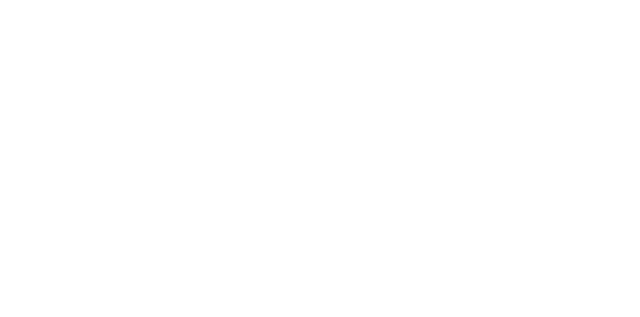
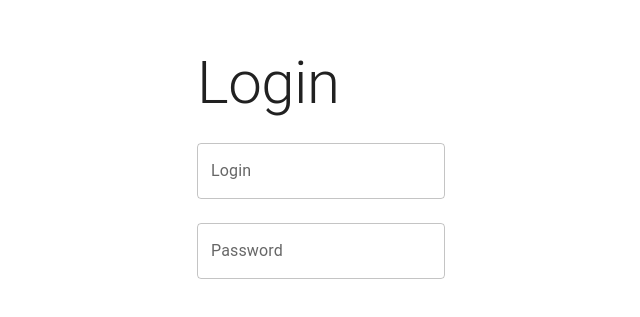
Before and after one commit to JerryUusis/manual_testing_form, a React (Vite) app: page /login in a window 1280 px wide. Shown: the part 237-554 px from the top of the page, without its empty margins (319-959 px from the left). Built offline with nearby package versions, Linux system fonts and the light colour scheme.

Commit message:
Add inital route for /login

```diff
--- a/package.json
+++ b/package.json
@@ -20,7 +20,9 @@
     "@mui/material": "^6.4.1",
     "firebase": "^11.2.0",
     "react": "^18.3.1",
-    "react-dom": "^18.3.1"
+    "react-dom": "^18.3.1",
+    "react-router": "^7.1.3",
+    "react-router-dom": "^7.1.3"
   },
   "devDependencies": {
     "@eslint/js": "^9.17.0",
--- a/src/App.tsx
+++ b/src/App.tsx
@@ -1,9 +1,21 @@
+import { Routes, Route, BrowserRouter } from "react-router";
+import { ThemeProvider } from "@mui/material";
+import { theme } from "./utils/theme";
+import CssBaseline from "@mui/material/CssBaseline";
+import Login from "./routes/Login";
+
 function App() {
-
   return (
-    <>
-    </>
-  )
+    <ThemeProvider theme={theme}>
+      <CssBaseline />
+      <BrowserRouter>
+        <Routes>
+          <Route path="/" />
+          <Route path="/login" element={<Login />} />
+        </Routes>
+      </BrowserRouter>
+    </ThemeProvider>
+  );
 }
 
-export default App
+export default App;
--- /dev/null
+++ b/src/components/TextInput.tsx
@@ -0,0 +1,35 @@
+import { TextField } from "@mui/material";
+import { TextInputTypes } from "../utils/types";
+import { useState } from "react";
+
+interface TextInputProps {
+  label: string;
+  dataTestId: string;
+  type: TextInputTypes;
+}
+
+// https://mui.com/material-ui/react-text-field/
+// https://mui.com/material-ui/api/text-field/
+const TextInput = ({ label, dataTestId, type }: TextInputProps) => {
+  const [inputValue, setInputValue] = useState("");
+
+  const handleOnChange = (event: React.ChangeEvent<HTMLInputElement>) => {
+    setInputValue(event.target.value);
+  };
+
+  return (
+    <TextField
+      label={label}
+      slotProps={{
+        htmlInput: {
+          "data-testid": { dataTestId },
+          type,
+        },
+      }}
+      value={inputValue}
+      onChange={handleOnChange}
+    />
+  );
+};
+
+export default TextInput;
--- /dev/null
+++ b/src/routes/Login.tsx
@@ -0,0 +1,28 @@
+import Box from "@mui/material/Box";
+import TextInput from "../components/TextInput";
+import Typography from "@mui/material/Typography";
+
+const Login = () => {
+  return (
+    <Box
+      sx={{
+        display: "flex",
+        justifyContent: "center",
+        alignItems: "center",
+        height: "100vh",
+      }}
+    >
+      <Box sx={{ display: "flex", flexDirection: "column", gap: "1.5rem" }}>
+        <Typography variant="h2">Login</Typography>
+        <TextInput label="Login" type="text" dataTestId="loginInput" />
+        <TextInput
+          label="Password"
+          type="password"
+          dataTestId="passwordInput"
+        />
+      </Box>
+    </Box>
+  );
+};
+
+export default Login;
--- /dev/null
+++ b/src/utils/theme.ts
@@ -0,0 +1,9 @@
+import { createTheme } from "@mui/material";
+
+export const theme = createTheme({
+  palette: {
+    primary: {
+      main: "#2e5070",
+    },
+  },
+});
--- /dev/null
+++ b/src/utils/types.d.ts
@@ -0,0 +1 @@
+export type TextInputTypes = "text" | "password";
```
Also changed, not shown: 2 other files (tests, documents, lock files or other folders).
